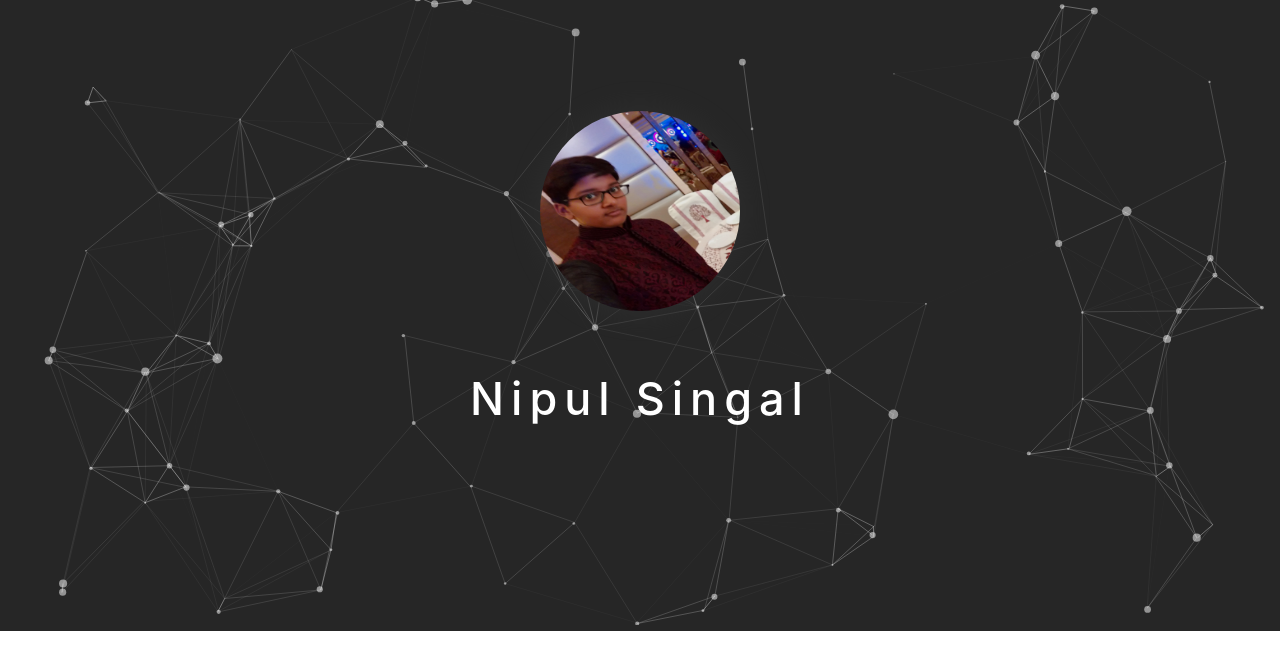
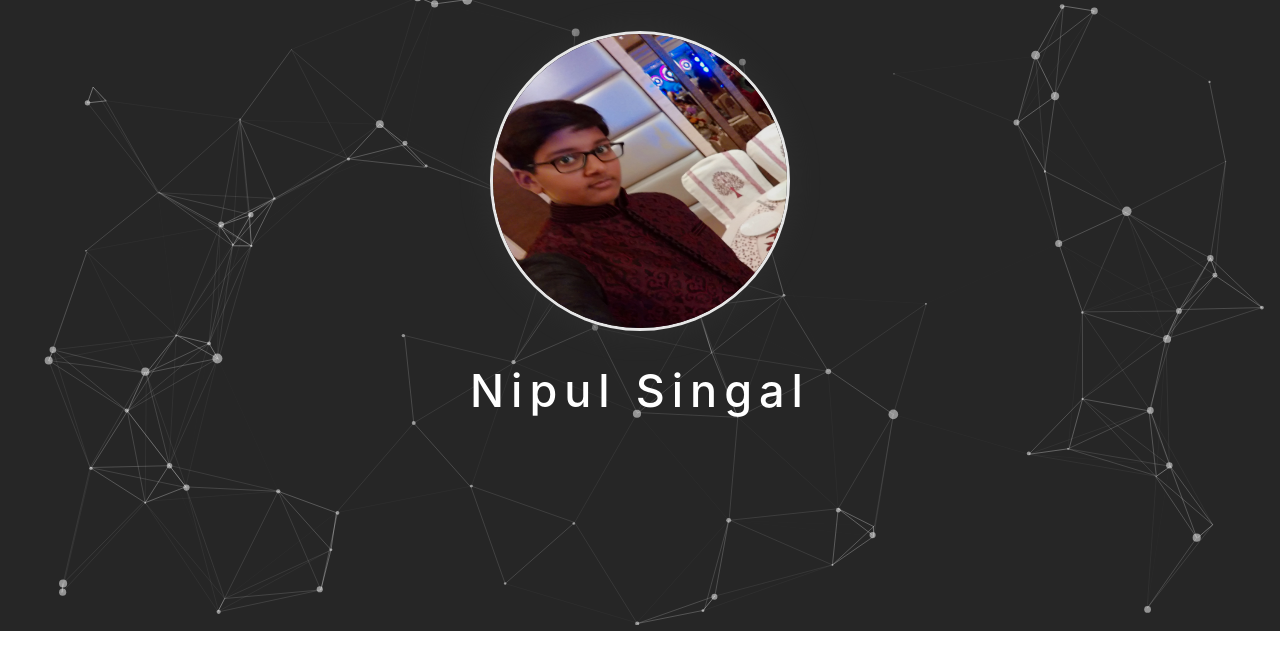
Before and after one commit to NipulSingal/Portfolio, a plain HTML site: page index.html in a window 1280 px wide. Drawn offline with nearby package versions, Linux system fonts and the light colour scheme.

Commit message:
next commit

```diff
--- a/css/style.css
+++ b/css/style.css
@@ -19,17 +19,20 @@ body{
   color: #FFF;
 } */
 #pic{
-  width: 200px;
-  height: 200px;
+  width: 300px;
+  height: 300px;
   filter: brightness(90%);
-  transform: translateY(-260%);
+  transform: translateY(-200%);
+  border: 3px solid white;
   border-radius: 50%;
   display: block;
   margin: auto;
   box-shadow: 0px 0px 30px 1px #333333;
 
 }
-
+#pic:hover{
+  border-color: blue;
+}
 #particles-js{
   background-color: #262626;
   height: 100%;
@@ -44,5 +47,5 @@ body{
   letter-spacing: 7px;
   font-size: 45px;
   text-align: center;
-  transform: translateY(-850%);
+  transform: translateY(-1050%);
 }
```
